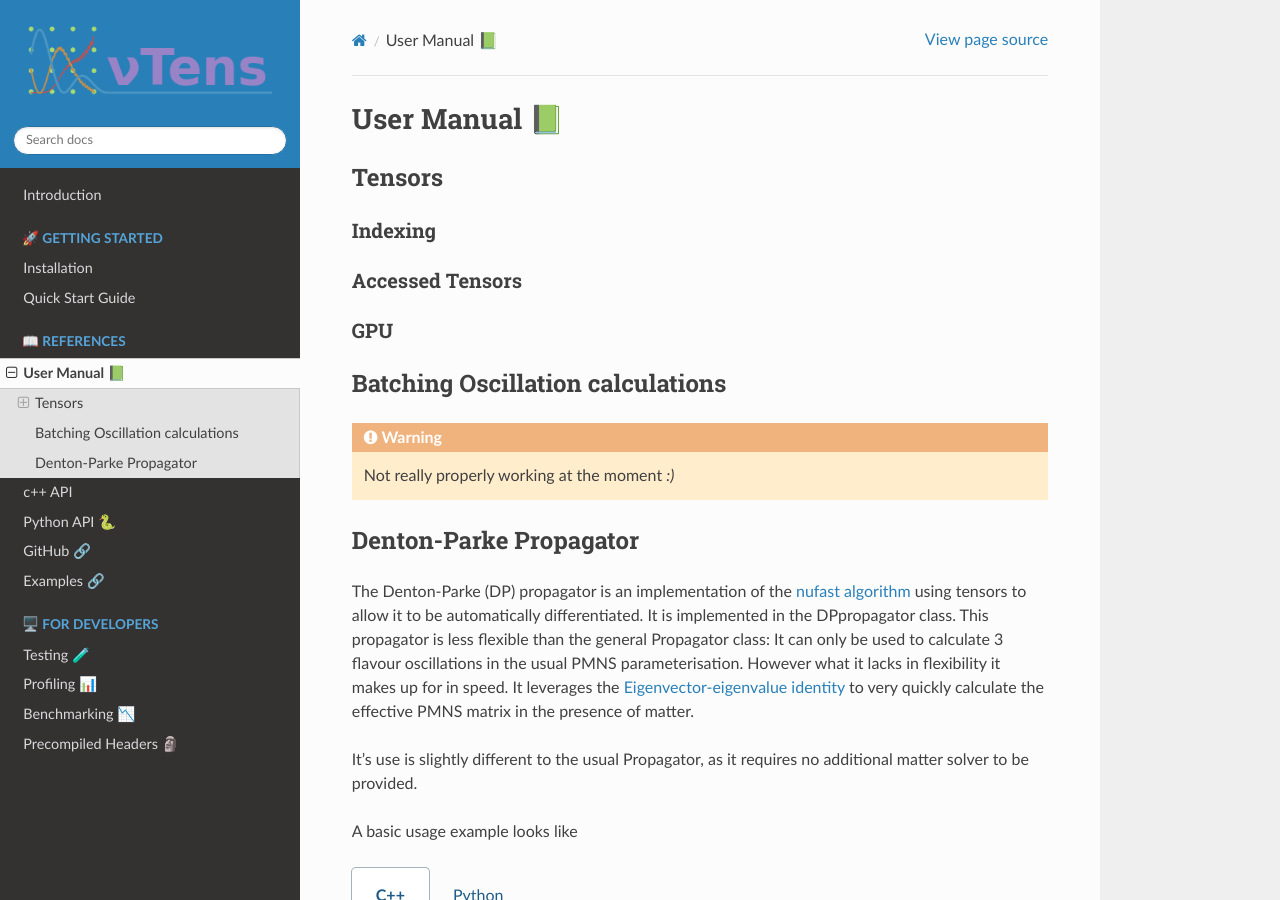
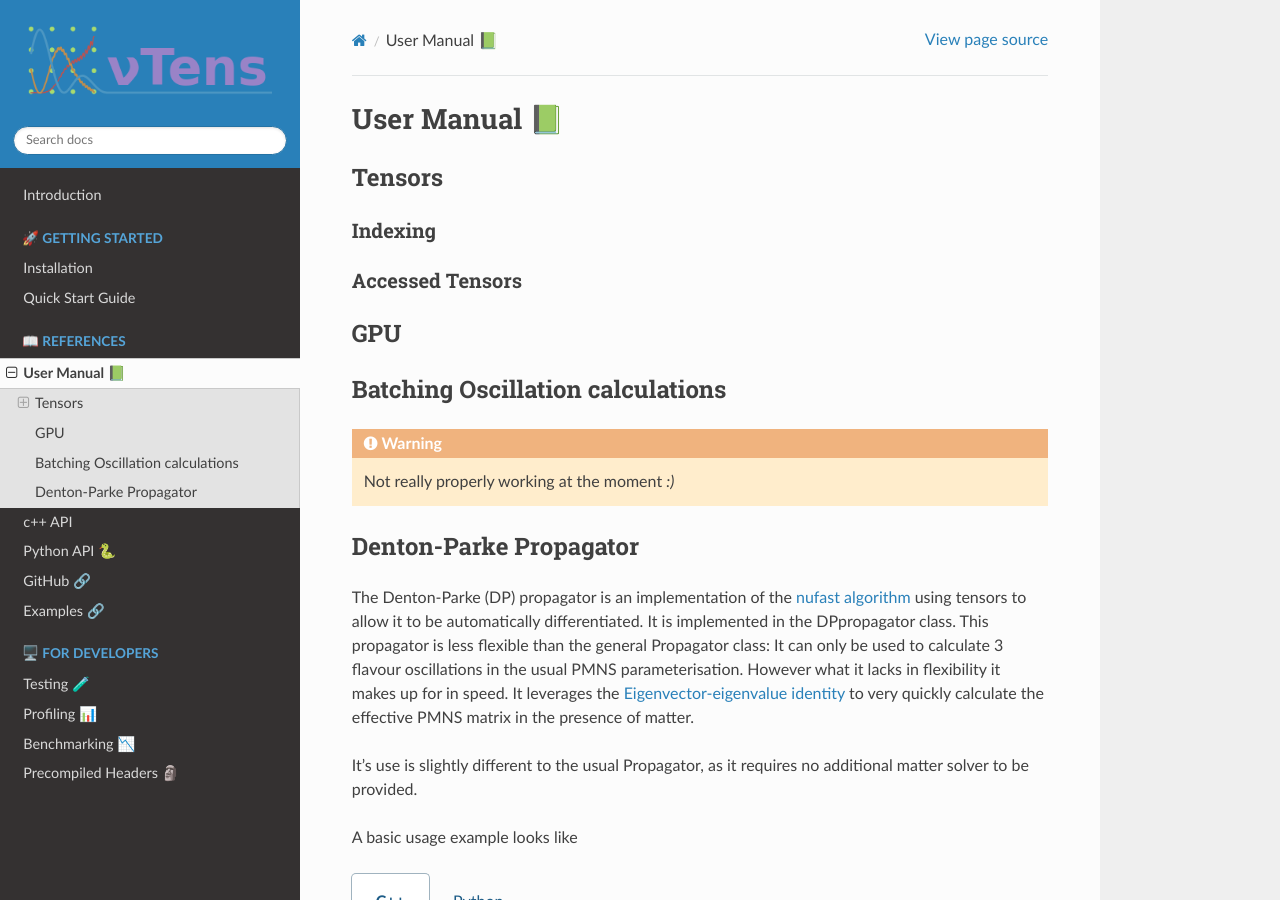
Before and after one commit to ewanwm/nuTens, a Sphinx documentation site: the page built from doc/source/user-manual.rst, in a window 1280 px wide and 900 px high. Built offline with Sphinx 7.4.7 and the Read the Docs theme 3.1.0, drawn with Linux system fonts in a browser that asks for light colours.

Commit message:
fix heading ordering in user manual (#239)

```diff
--- a/doc/source/user-manual.rst
+++ b/doc/source/user-manual.rst
@@ -18,12 +18,12 @@ Indexing
 Accessed Tensors
 ^^^^^^^^^^^^^^^^
 
-.. _batched-oscillation-calculations:
+.. _gpu:
 
 GPU
-^^^
+---
 
-.. _gpu:
+.. _batched-oscillation-calculations:
 
 Batching Oscillation calculations
 ---------------------------------
```
